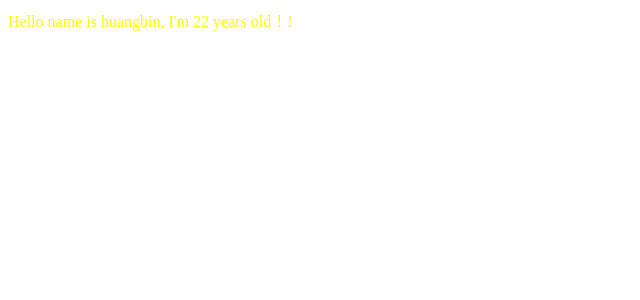
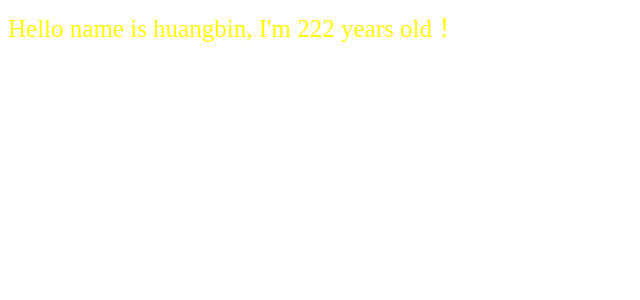
Before and after one commit to binyellow/TS-TodoList-Koa, a React app: page / in a window 1280 px wide. Shown: the top 300 px of the page, without its empty margins (0-640 px from the left). Built offline with nearby package versions, Linux system fonts and the light colour scheme.

Commit message:
热加载突然失效，注释掉配置，webpack基本配置好了

```diff
--- a/package.json
+++ b/package.json
@@ -5,7 +5,7 @@
   "main": "index.js",
   "scripts": {
     "test": "echo \"Error: no test specified\" && exit 1",
-    "start": "webpack-dev-server --hot --progress --color"
+    "start": "webpack-dev-server --progress --color"
   },
   "repository": {
     "type": "git",
@@ -35,10 +35,12 @@
     "html-webpack-plugin": "^3.2.0",
     "less": "^3.8.1",
     "less-loader": "^4.0.2",
+    "open-browser-webpack-plugin": "^0.0.5",
     "react-hot-loader": "^4.3.12",
     "source-map-loader": "^0.2.4",
     "style-loader": "^0.23.1",
     "typescript": "^3.1.6",
+    "typings-for-css-modules-loader": "^1.7.0",
     "webpack-cli": "^3.1.2",
     "webpack-dev-server": "^3.1.10"
   }
--- a/src/components/Hello.tsx
+++ b/src/components/Hello.tsx
@@ -1,17 +1,24 @@
 import * as React from "react";
-// const styles = require('./index.less');
 const styles = require('./index.less');
+// import './index.less';
+// import * as styles from './index.less';
+// import { hot } from 'react-hot-loader' 热更新
 
-export interface HelloProps { name: string; age: any; }
+export interface HelloProps { name: string; age: number; }
 
 // 'HelloProps' describes the shape of props.
 // State is never set so we use the '{}' type.
-export class Hello extends React.Component<HelloProps, {}> {
+export default class Hello extends React.Component<HelloProps, {}> {
+  sayAge(age: number) {
+    console.log(age);
+  }
   render() {
-    console.log(styles);
-    return (<div className={styles.test}>
-      Hello name is {this.props.name}, I'm {this.props.age} years old！!
+    // console.log(styles);
+    const { name, age } = this.props;
+    return (<div className={styles['test']}>
+      Hello name is {name}, I'm <a onClick={(e)=>this.sayAge(age)}>{age}</a> years old！
     </div>
     );
   }
 }
+// export default hot(module)(Hello)
--- a/src/components/index.less
+++ b/src/components/index.less
@@ -1,3 +1,4 @@
 .test {
-  color: yellow
+  color: yellow;
+  font-size: 25px;
 }
--- /dev/null
+++ b/src/components/index.less.d.ts
@@ -0,0 +1,5 @@
+export interface IIndexLess {
+  'test': string;
+}
+
+export const locals: IIndexLess;
--- a/src/index.tsx
+++ b/src/index.tsx
@@ -1,9 +1,9 @@
 import * as React from "react";
 import * as ReactDOM from "react-dom";
+import Hello from "./components/Hello";
 
-import { Hello } from "./components/Hello";
 
 ReactDOM.render(
-    <Hello name="huangbin" age={22} />,
+    <Hello name="huangbin" age={222} />,
     document.getElementById("root")
 );
--- a/webpack.config.js
+++ b/webpack.config.js
@@ -1,5 +1,6 @@
 var htmlWebpackPlugin = require('html-webpack-plugin');
 var ExtractTextPlugin = require('extract-text-webpack-plugin');
+var OpenBrowserPlugin = require('open-browser-webpack-plugin');
 
 module.exports = {
   entry: __dirname + "/src/index.tsx",
@@ -21,8 +22,15 @@ module.exports = {
       // All files with a '.ts' or '.tsx' extension will be handled by 'awesome-typescript-loader'.
       {
         test: /\.tsx?$/,
-        loader: "awesome-typescript-loader"
+        loader: "awesome-typescript-loader",
         // include: __dirname,
+        // options: {
+        //   // This is a feature of `babel-loader` for webpack (not Babel itself).
+        //   // It enables caching results in ./node_modules/.cache/babel-loader/
+        //   // directory for faster rebuilds.
+        //   cacheDirectory: true,
+        //   plugins: ['react-hot-loader/babel'],
+        // },
       },
       {
         test: /\.css$/,
@@ -39,7 +47,13 @@ module.exports = {
             {
               loader: 'css-loader',
               options: {
+                // sourceMap: true,
+                // importLoaders: true,
                 modules: true,
+                // namedExport: true,
+                // camelCase: true,
+                // minimize: true,
+                // localIdentName: "[local]_[hash:base64:5]"
               }
             },
             { loader: 'less-loader' }
@@ -61,7 +75,9 @@ module.exports = {
       template: './src/index.html',
       inject: 'body'
     }),
-    new ExtractTextPlugin('style.css')
+    new ExtractTextPlugin('style.css'),
+    new OpenBrowserPlugin(),
+    // new webpack.HotModuleReplacementPlugin(),
   ],
   // When importing a module whose path matches one of the following, just
   // assume a corresponding global variable exists and use that instead.
```
Also changed, not shown: .babelrc (added), 6 other files (tests, documents, lock files or other folders).
